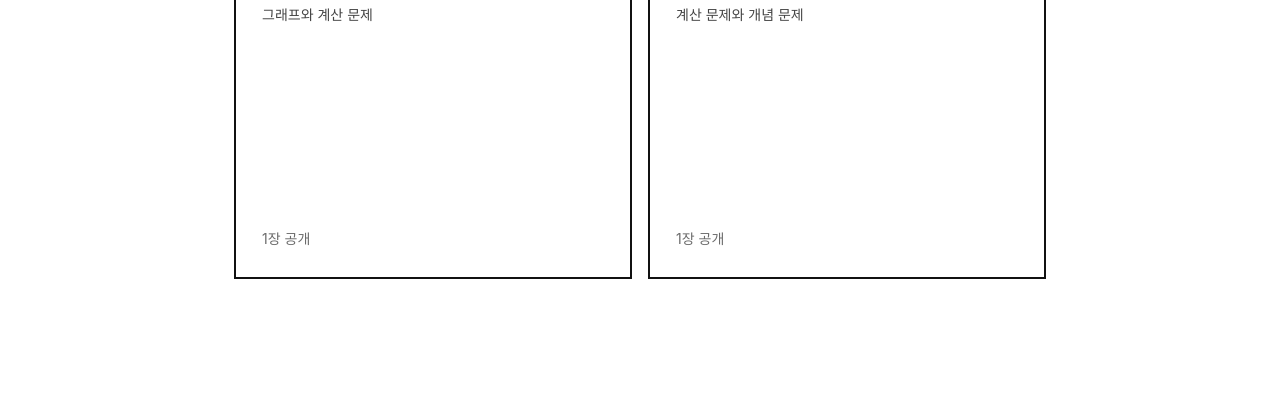
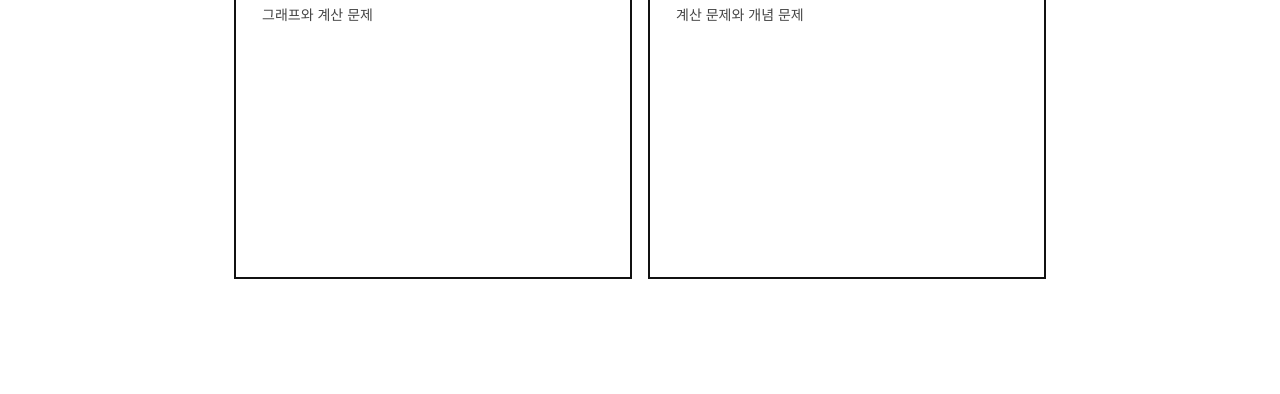
Before and after one commit to rowan-holt/holt-issue, a plain HTML site: page 101.html in a window 1280 px wide. Shown: the part 406-800 px from the top of the page. Drawn offline with Linux system fonts and the light colour scheme; a web font is replaced by a local one.

Commit message:
update 2026-11-15

```diff
--- a/101.html
+++ b/101.html
@@ -27,7 +27,7 @@
 <nav class="right" aria-label="다른 HOLT 사이트"><a href="https://holtnews.com/" target="_blank" rel="noopener">HOLT NEWS<span aria-hidden="true"> ↗</span><span class="vh a11y-nw"> (새 창)</span></a><a href="https://english.holtnews.com/" target="_blank" rel="noopener">HOLT ENGLISH<span aria-hidden="true"> ↗</span><span class="vh a11y-nw"> (새 창)</span></a></nav></header>
 <nav class="menu" aria-label="메뉴"><a href="index.html">오늘</a><a href="archive.html">날짜별</a><a href="glossary.html">용어집</a><a href="101.html" class="on" aria-current="page">수업</a><a class="end" href="notes.html">오답 노트</a></nav>
 <main id="main" tabindex="-1">
-<div class="head"><div><h1>수업</h1><div class="sub">한 장에 개념 하나씩, 순서대로 익히는 연재</div></div><div class="score"></div></div><div class="wrap"><div class="s101g"><a class="s101c" href="econ/index.html"><b>ECON 101</b><span class="l">경제학 원론</span><span class="d">그래프와 계산 문제</span><span class="n">1장 공개</span></a><a class="s101c" href="labor/index.html"><b>LABOR 101</b><span class="l">노동, 그리고 돈</span><span class="d">계산 문제와 개념 문제</span><span class="n">1장 공개</span></a></div></div>
+<div class="head"><div><h1>수업</h1><div class="sub">한 장에 개념 하나씩, 순서대로 익히는 연재</div></div><div class="score"></div></div><div class="wrap"><div class="s101g"><a class="s101c" href="econ/index.html"><b>ECON 101</b><span class="l">경제학 원론</span><span class="d">그래프와 계산 문제</span></a><a class="s101c" href="labor/index.html"><b>LABOR 101</b><span class="l">노동, 그리고 돈</span><span class="d">계산 문제와 개념 문제</span></a></div></div>
 </main>
 <footer class="site"><div class="logo-s brand"><a href="https://holtnews.com/" target="_blank" rel="noopener">HOLT NEWS<span class="vh a11y-nw"> (새 창)</span></a><i aria-hidden="true">|</i><a class="sib" href="https://english.holtnews.com/" target="_blank" rel="noopener">ENGLISH<span class="vh a11y-nw"> (새 창)</span></a><i aria-hidden="true">|</i><a class="sib cur" href="index.html" aria-current="page">ISSUE</a></div>
 <div><nav aria-label="사이트 정보"><a href="about.html">이용 방법</a><span>|</span><a href="privacy.html">개인정보처리방침</a></nav>
```
